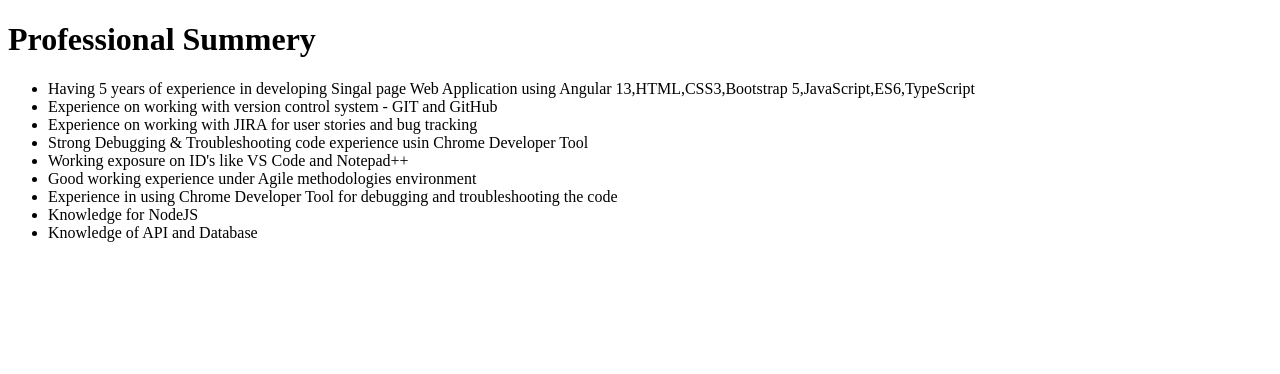
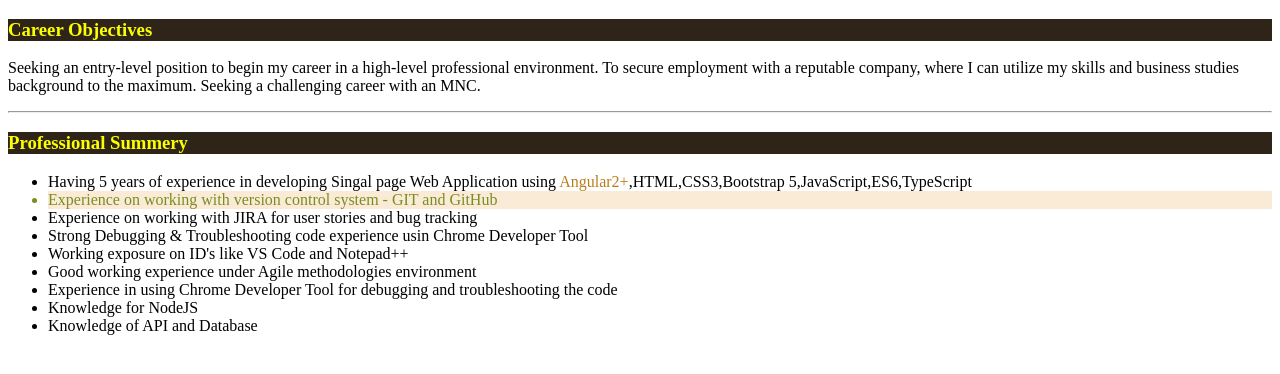
Before and after one commit to amrsatpute/my-profile, a plain HTML site: page home.html in a window 1280 px wide. Drawn offline with Linux system fonts and the light colour scheme.

Commit message:
changes on header
changes on header

```diff
--- a/home.html
+++ b/home.html
@@ -1,17 +1,37 @@
 <!DOCTYPE html>
 <html>
+
 <head>
   <title>Professional Summery</title>
+  <style>
+    #career {
+      color: #fbff00;
+      background-color: #2e2417;
+    }
+    .framework{
+      color: #B87E1C;
+    }
+    .tools{
+      color: #7C8C21;
+      background-color: antiquewhite;
+    }
+
+  </style>
 </head>
+
 <body>
-    <h1>Professional Summery</h1>
+  <h3 id="career">Career Objectives</h3>
+  <p>Seeking an entry-level position to begin my career in a high-level professional environment. To secure employment
+    with a reputable company, where I can utilize my skills and business studies background to the maximum. Seeking a
+    challenging career with an MNC.</p><hr>
+  <h3 id="career">Professional Summery</h3>
 </body>
 <ul>
   <li>
     Having 5 years of experience in developing Singal page Web Application
-      using Angular 13,HTML,CSS3,Bootstrap 5,JavaScript,ES6,TypeScript
+    using  <span class="framework">Angular2+</span>,HTML,CSS3,Bootstrap 5,JavaScript,ES6,TypeScript
   </li>
-    <li>Experience on working with version control system - GIT and GitHub</li>
+  <li class="tools">Experience on working with version control system - GIT and GitHub</li>
   <li>Experience on working with JIRA for user stories and bug tracking</li>
   <li>
     Strong Debugging & Troubleshooting code experience usin Chrome Developer
@@ -26,4 +46,5 @@
   <li>Knowledge for NodeJS</li>
   <li>Knowledge of API and Database</li>
 </ul>
+
 </html>
```
Lines whose indentation alone changed are shown as unchanged.
